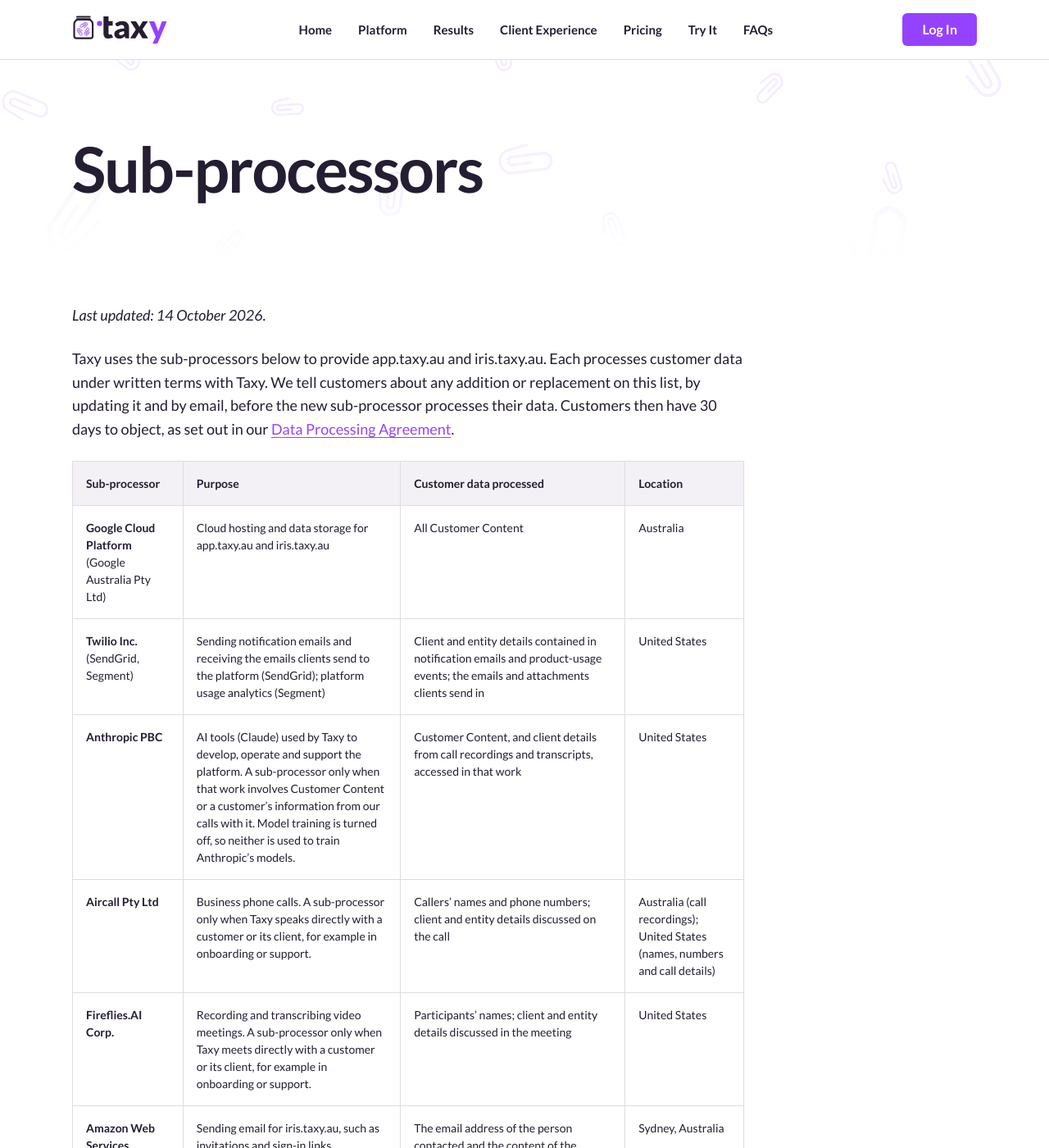
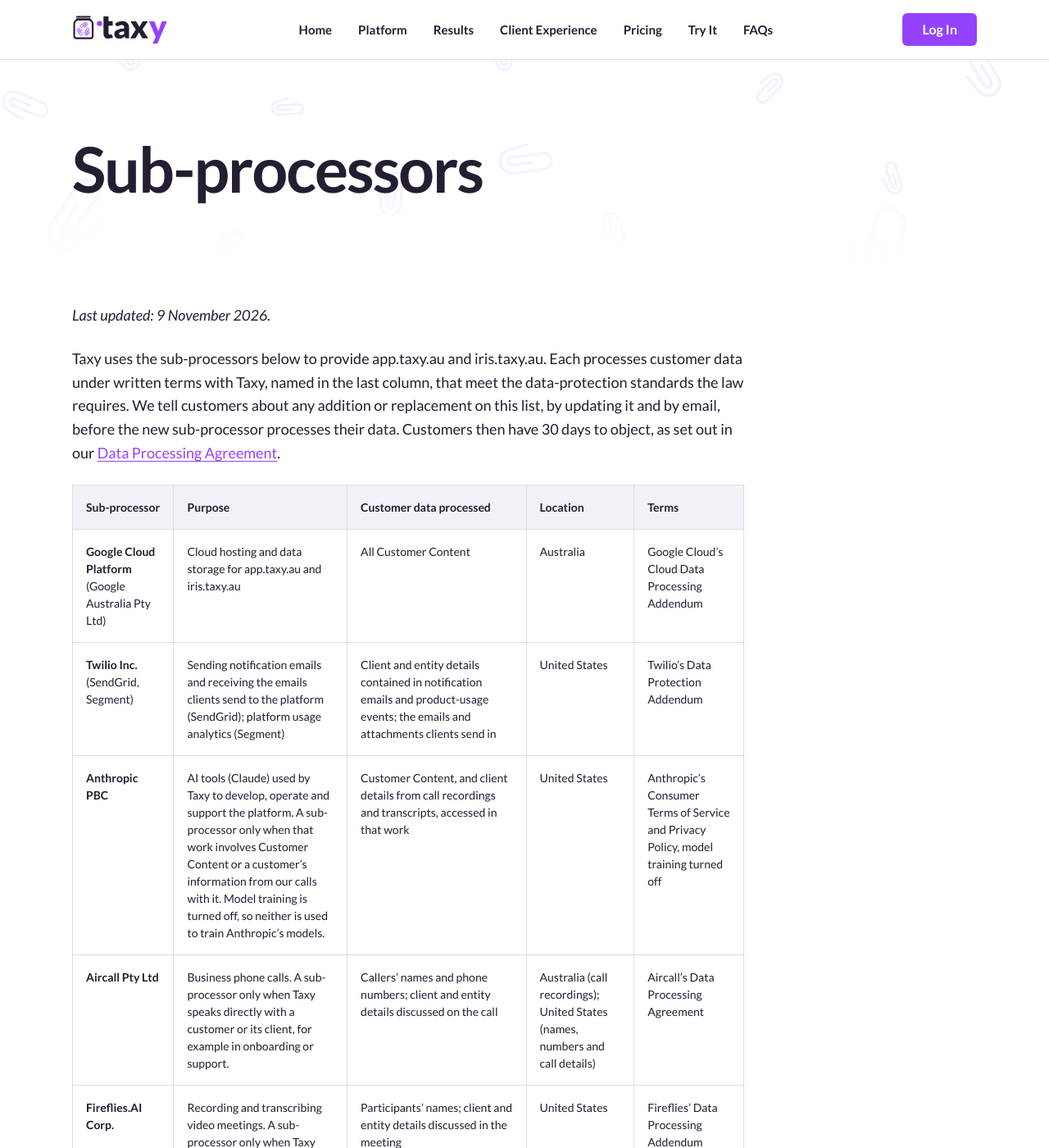
Before and after one commit to taxy-au/taxy-website, a Jekyll site: the page built from legal/subprocessors.md, in a window 1280 px wide and 1400 px high. Shown: the whole window at 82% size. Built offline with Jekyll 4.4.1, drawn with Linux system fonts in a browser that asks for light colours; some of the changed text lies outside the part shown.

Commit message:
Legal pages: Anthropic consumer terms stated plainly; sub-processor Terms column; DPA 6.1(b); CCPA note removed
Regenerated from taxy-ops/legal (0d267e3). Sub-processor list gains a Terms column naming each one's instrument and drops the blanket ISO 27001/SOC 2 line; Anthropic's row states its consumer terms with model training off. DPA 6.1(b) binds a sub-processor to the standard applicable law requires; the CCPA drafting note removed from the published text.

Co-Authored-By: Claude Opus 4.8 <noreply@anthropic.com>

```diff
--- a/legal/subprocessors.md
+++ b/legal/subprocessors.md
@@ -6,21 +6,19 @@ description: "The sub-processors Taxy engages to provide the Taxy platform, the
 permalink: /legal/subprocessors/
 ---
 
-_Last updated: 14 October 2026._
+_Last updated: 9 November 2026._
 
 Taxy uses the sub-processors below to provide app.taxy.au and iris.taxy.au. Each processes customer
-data under written terms with Taxy. We tell customers about any addition or replacement on this
-list, by updating it and by email, before the new sub-processor processes their data. Customers then
-have 30 days to object, as set out in our
-[Data Processing Agreement](/legal/dpa/).
+data under written terms with Taxy, named in the last column, that meet the data-protection
+standards the law requires. We tell customers about any addition or replacement on this list, by updating it and by email,
+before the new sub-processor processes their data. Customers then have 30 days to object, as set
+out in our [Data Processing Agreement](/legal/dpa/).
 
-| Sub-processor | Purpose | Customer data processed | Location |
-|---|---|---|---|
-| **Google Cloud Platform** (Google Australia Pty Ltd) | Cloud hosting and data storage for app.taxy.au and iris.taxy.au | All Customer Content | Australia |
-| **Twilio Inc.** (SendGrid, Segment) | Sending notification emails and receiving the emails clients send to the platform (SendGrid); platform usage analytics (Segment) | Client and entity details contained in notification emails and product-usage events; the emails and attachments clients send in | United States |
-| **Anthropic PBC** | AI tools (Claude) used by Taxy to develop, operate and support the platform. A sub-processor only when that work involves Customer Content or a customer's information from our calls with it. Model training is turned off, so neither is used to train Anthropic's models. | Customer Content, and client details from call recordings and transcripts, accessed in that work | United States |
-| **Aircall Pty Ltd** | Business phone calls. A sub-processor only when Taxy speaks directly with a customer or its client, for example in onboarding or support. | Callers' names and phone numbers; client and entity details discussed on the call | Australia (call recordings); United States (names, numbers and call details) |
-| **Fireflies.AI Corp.** | Recording and transcribing video meetings. A sub-processor only when Taxy meets directly with a customer or its client, for example in onboarding or support. | Participants' names; client and entity details discussed in the meeting | United States |
-| **Amazon Web Services** (Amazon Web Services Australia Pty Ltd) | Sending email for iris.taxy.au, such as invitations and sign-in links | The email address of the person contacted and the content of the message sent to them. Amazon SES doesn't keep message content as part of its service, but AWS's terms let AWS or its third-party providers store and scan email to block spam and malware, and don't say where | Sydney, Australia |
-
-Each holds ISO 27001 certification, a SOC 2 report, or both.
+| Sub-processor | Purpose | Customer data processed | Location | Terms |
+|---|---|---|---|---|
+| **Google Cloud Platform** (Google Australia Pty Ltd) | Cloud hosting and data storage for app.taxy.au and iris.taxy.au | All Customer Content | Australia | Google Cloud's Cloud Data Processing Addendum |
+| **Twilio Inc.** (SendGrid, Segment) | Sending notification emails and receiving the emails clients send to the platform (SendGrid); platform usage analytics (Segment) | Client and entity details contained in notification emails and product-usage events; the emails and attachments clients send in | United States | Twilio's Data Protection Addendum |
+| **Anthropic PBC** | AI tools (Claude) used by Taxy to develop, operate and support the platform. A sub-processor only when that work involves Customer Content or a customer's information from our calls with it. Model training is turned off, so neither is used to train Anthropic's models. | Customer Content, and client details from call recordings and transcripts, accessed in that work | United States | Anthropic's Consumer Terms of Service and Privacy Policy, model training turned off |
+| **Aircall Pty Ltd** | Business phone calls. A sub-processor only when Taxy speaks directly with a customer or its client, for example in onboarding or support. | Callers' names and phone numbers; client and entity details discussed on the call | Australia (call recordings); United States (names, numbers and call details) | Aircall's Data Processing Agreement |
+| **Fireflies.AI Corp.** | Recording and transcribing video meetings. A sub-processor only when Taxy meets directly with a customer or its client, for example in onboarding or support. | Participants' names; client and entity details discussed in the meeting | United States | Fireflies' Data Processing Addendum |
+| **Amazon Web Services** (Amazon Web Services Australia Pty Ltd) | Sending email for iris.taxy.au, such as invitations and sign-in links | The email address of the person contacted and the content of the message sent to them. Amazon SES doesn't keep message content as part of its service, but AWS's terms let AWS or its third-party providers store and scan email to block spam and malware, and don't say where | Sydney, Australia | AWS Data Processing Addendum |
```
Also changed, not shown: legal/dpa.md (+4 -6 lines).
